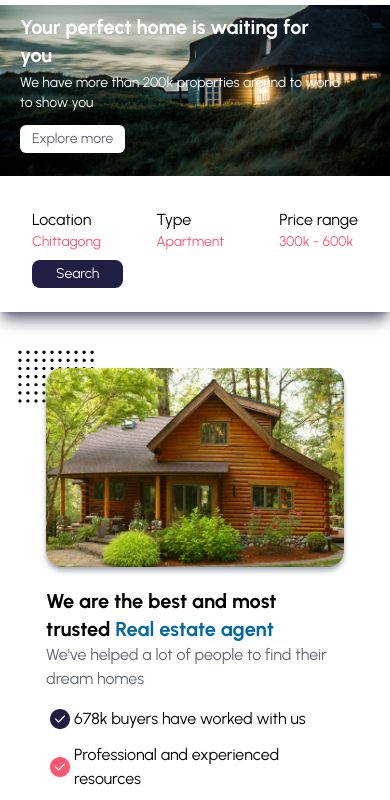
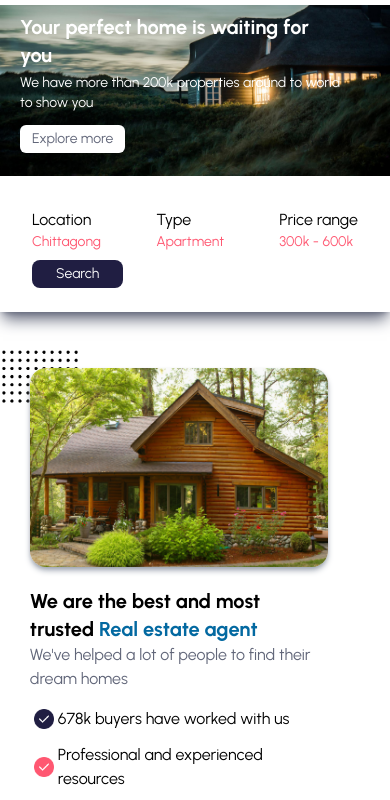
Before and after one commit to nktushar/Real-Estate-Landing-Page, a website: page index.html in a window 390 px wide. Shown: the part 43-843 px from the top of the page. Drawn offline with Linux system fonts and the light colour scheme.

Commit message:
Update index.html

```diff
--- a/index.html
+++ b/index.html
@@ -140,7 +140,7 @@
 
 <!-- About Section -->
     <div class="dark:bg-slate-900">
-      <div class="container w-11/12 mx-auto py-14 sm:flex sm:justify-between sm:gap-8 sm:mx-10 sm:py-32">
+      <div class="container w-11/12 py-14 sm:flex sm:justify-between sm:gap-8 sm:mx-10 sm:py-32">
         <!-- left -->
         <div class="relative sm:w-1/2">
           <img class="w-20 absolute -top-5 left-0 -z-10 sm:-ml-10" src="./images/dots.png" alt="" />
```
